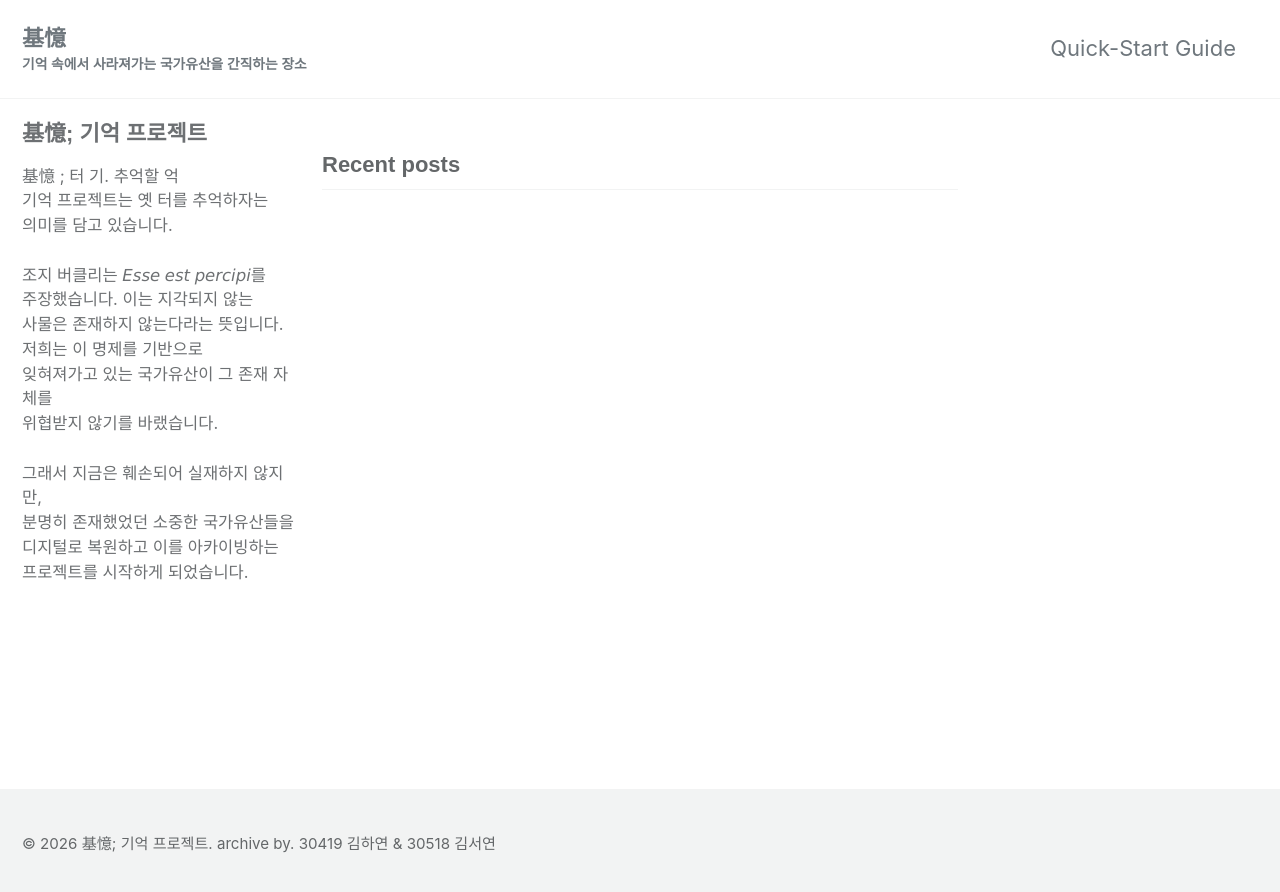
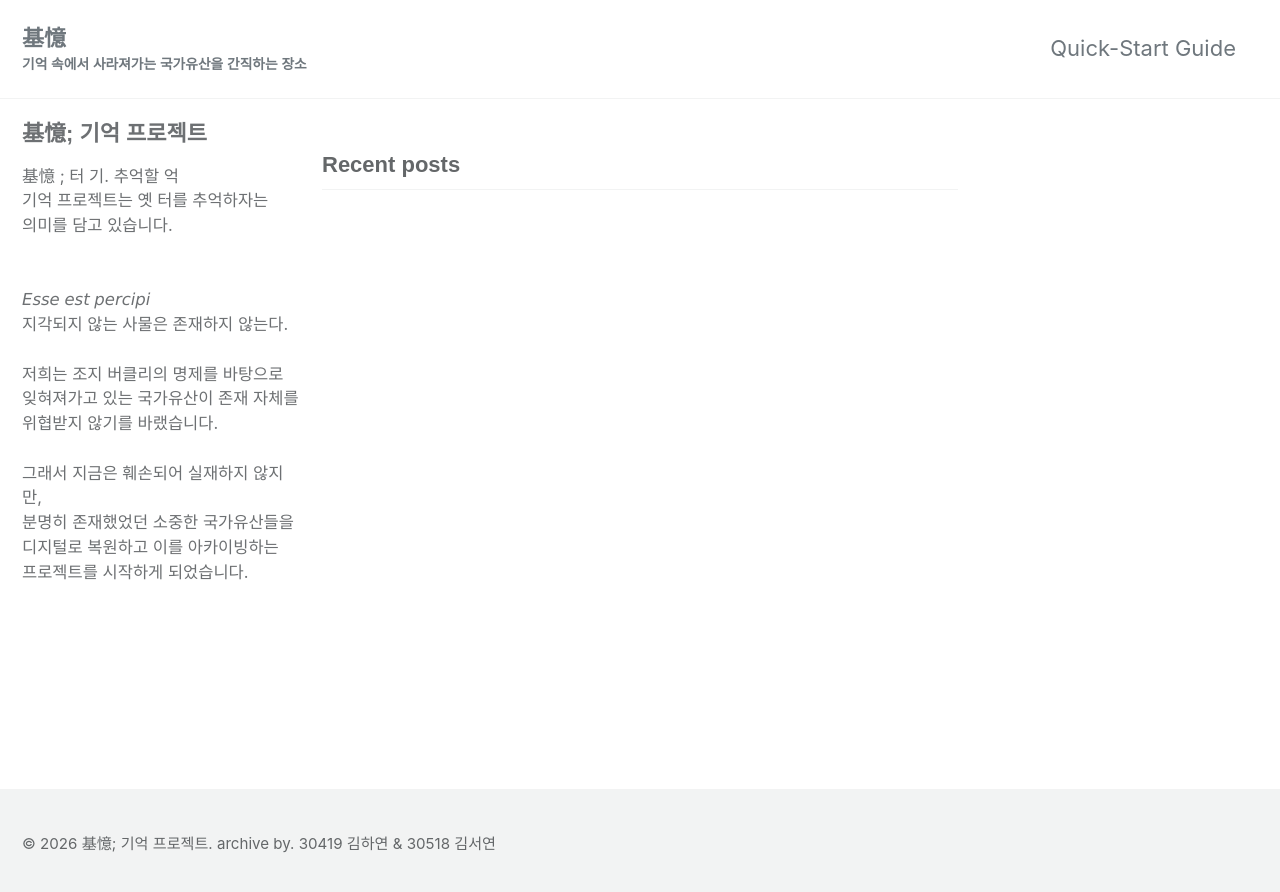
Before and after one commit to ArchiveCulturalHeritage/ArchiveCulturalHeritage.github.io, a Jekyll site: the page built from index.html, in a window 1280 px wide. Shown: the top 892 px of the page. Built offline with Jekyll 4.4.1, drawn with Linux system fonts in a browser that asks for light colours; cached includes are drawn as plain includes; some web fonts are replaced; the list of posts is cut into pages by our own code.

Commit message:
Update bio content in _config.yml
Revised bio section to include updated philosophical context and project goals.

```diff
--- a/_config.yml
+++ b/_config.yml
@@ -119,9 +119,11 @@ author:
   bio              : "基憶 ; 터 기. 추억할 억 <br>
                       기억 프로젝트는 옛 터를 추억하자는 <br> 의미를 담고 있습니다. <br>
                       <br>
-                      조지 버클리는 𝘌𝘴𝘴𝘦 𝘦𝘴𝘵 𝘱𝘦𝘳𝘤𝘪𝘱𝘪를 <br> 주장했습니다.
-                      이는 지각되지 않는 <br> 사물은 존재하지 않는다라는 뜻입니다. <br>
-                      저희는 이 명제를 기반으로 <br> 잊혀져가고 있는 국가유산이 그 존재 자체를 <br> 위협받지 않기를 바랬습니다. <br>
+                      <br>
+                      𝘌𝘴𝘴𝘦 𝘦𝘴𝘵 𝘱𝘦𝘳𝘤𝘪𝘱𝘪 <br>
+                      지각되지 않는 사물은 존재하지 않는다. <br>
+                      <br>
+                      저희는 조지 버클리의 명제를 바탕으로 <br> 잊혀져가고 있는 국가유산이 존재 자체를 <br> 위협받지 않기를 바랬습니다. <br>
                       <br>
                       그래서 지금은 훼손되어 실재하지 않지만, <br> 분명히 존재했었던 소중한 국가유산들을 <br> 디지털로 복원하고 이를 아카이빙하는 <br> 프로젝트를 시작하게 되었습니다."
   # location         : "Somewhere"
```
